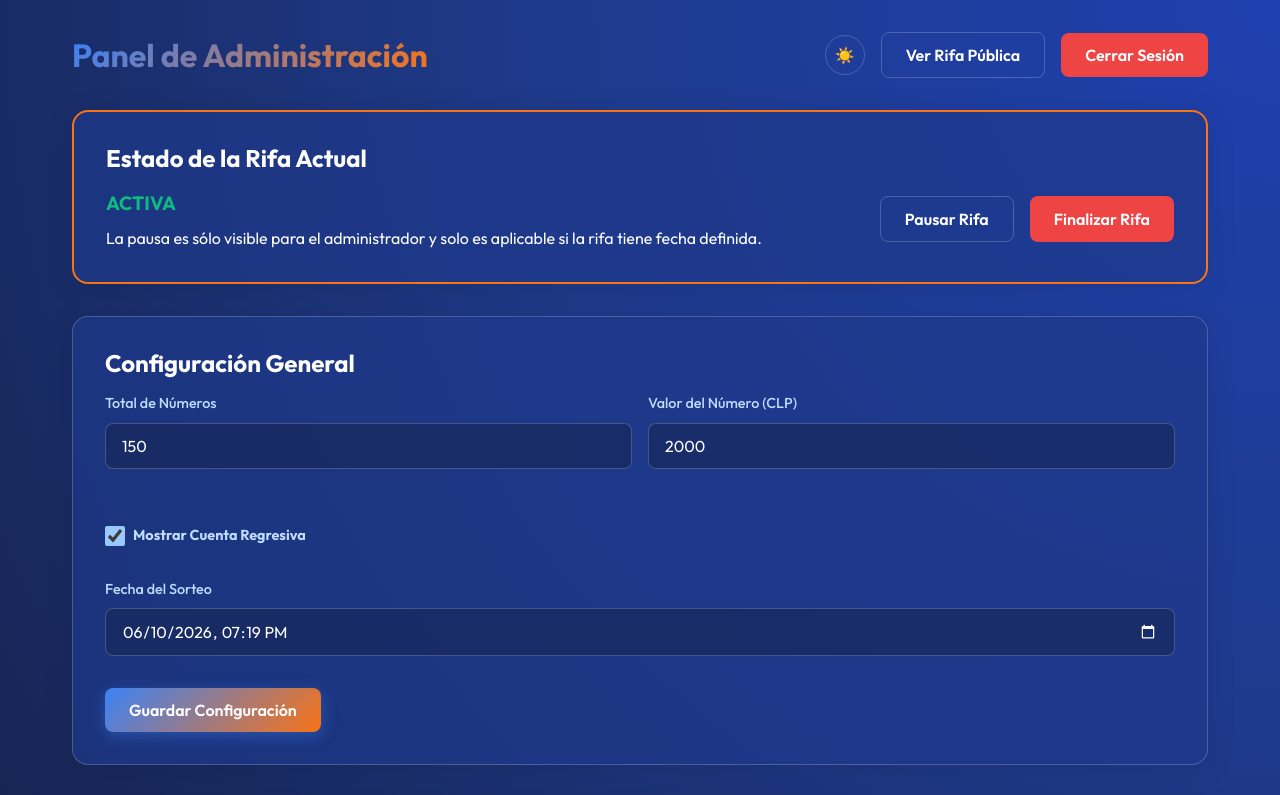
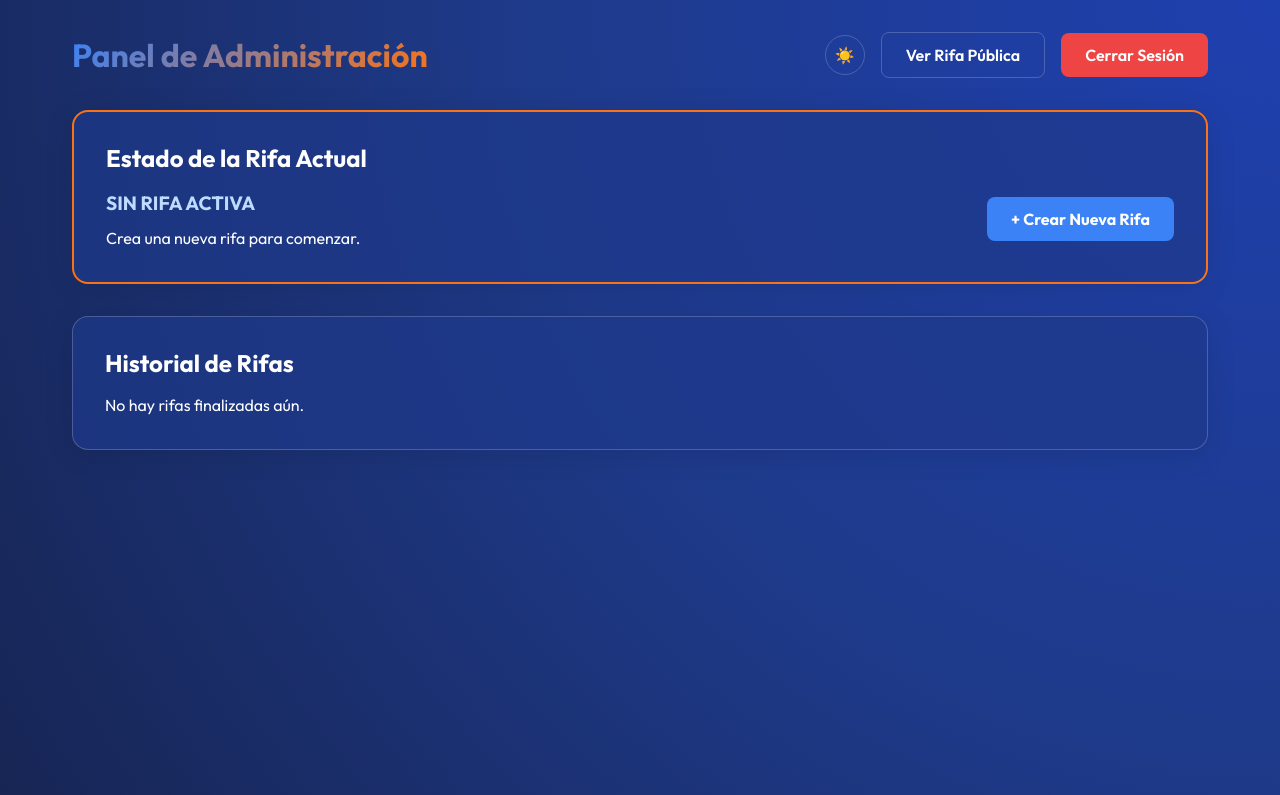
Before and after one commit to jfcosm/rifa-hernan-2026, a React (Vite) app: page /admin in a window 1280 px wide. Shown: the top 795 px of the page. Built offline with nearby package versions, Linux system fonts and the light colour scheme; sample sign-in values are in the browser's storage.

Commit message:
feat: Add create new raffle button and handle null config states

```diff
--- a/src/App.tsx
+++ b/src/App.tsx
@@ -34,7 +34,20 @@ const PublicView = () => {
     return () => clearInterval(interval);
   }, []);
 
-  if (!config) return null;
+  if (!config) {
+    return (
+      <div className="animate-fade-in" style={{ textAlign: 'center', padding: '4rem 2rem' }}>
+        <h1 style={{ fontSize: '3rem', color: 'var(--text-primary)', marginBottom: '2rem' }}>La Rifa de Hernán</h1>
+        <div className="glass-card" style={{ display: 'inline-block', padding: '3rem' }}>
+          <h2 style={{ color: 'var(--text-primary)', marginBottom: '1rem' }}>Actualmente no hay ninguna rifa en curso</h2>
+          <p style={{ color: 'var(--text-secondary)' }}>Vuelve más adelante para participar en nuestros próximos sorteos.</p>
+        </div>
+        <div style={{ marginTop: '2rem' }}>
+          <button className="btn btn-outline" onClick={() => navigate('/login')}>Admin</button>
+        </div>
+      </div>
+    );
+  }
 
   return (
     <div className="animate-fade-in">
--- a/src/components/AdminPanel.tsx
+++ b/src/components/AdminPanel.tsx
@@ -6,6 +6,7 @@ import {
   logoutAdmin,
   getPrizes, savePrizes,
   finishCurrentRaffle, getRaffleHistory,
+  createNewRaffle,
   formatCLP
 } from '../services/dataService';
 import type { RaffleNumber, RaffleConfig, Prize, RaffleHistoryItem } from '../services/dataService';
@@ -15,14 +16,7 @@ import { ThemeToggle } from './ThemeToggle';
 export const AdminPanel: React.FC = () => {
   const navigate = useNavigate();
   const [numbers, setNumbers] = useState<RaffleNumber[]>([]);
-  const [config, setConfig] = useState<RaffleConfig>({
-    totalNumbers: 150,
-    drawDate: '',
-    showCountdown: true,
-    drawDateMessage: 'Cuando se vendan todos los números',
-    ticketPrice: 2000,
-    status: 'active'
-  });
+  const [config, setConfig] = useState<RaffleConfig | null>(null);
   const [prizes, setPrizes] = useState<Prize[]>([]);
   const [history, setHistory] = useState<RaffleHistoryItem[]>([]);
 
@@ -43,16 +37,23 @@ export const AdminPanel: React.FC = () => {
   };
 
   const handleConfigSave = () => {
+    if (!config) return;
     saveRaffleConfig(config);
     setNumbers(getNumbers()); // refresh numbers in case total changed
     alert('Configuración guardada exitosamente');
   };
 
   const handleTogglePause = () => {
+    if (!config) return;
     const newStatus = config.status === 'paused' ? 'active' : 'paused';
     const newConfig: RaffleConfig = { ...config, status: newStatus };
     setConfig(newConfig);
     saveRaffleConfig(newConfig);
+  };
+
+  const handleCreateNewRaffle = () => {
+    createNewRaffle();
+    window.location.reload();
   };
 
   const handleFinishRaffle = () => {
@@ -115,24 +116,31 @@ export const AdminPanel: React.FC = () => {
           <h2 className="mb-4">Estado de la Rifa Actual</h2>
           <div style={{ display: 'flex', alignItems: 'center', justifyContent: 'space-between' }}>
             <div>
-              <span style={{ fontSize: '1.2rem', fontWeight: 'bold', color: config.status === 'paused' ? 'var(--accent-orange)' : 'var(--success)' }}>
-                {config.status === 'paused' ? 'PAUSADA' : 'ACTIVA'}
+              <span style={{ fontSize: '1.2rem', fontWeight: 'bold', color: config ? (config.status === 'paused' ? 'var(--accent-orange)' : 'var(--success)') : 'var(--text-secondary)' }}>
+                {config ? (config.status === 'paused' ? 'PAUSADA' : 'ACTIVA') : 'SIN RIFA ACTIVA'}
               </span>
               <p className="text-secondary" style={{ margin: '0.5rem 0 0 0' }}>
-                La pausa es sólo visible para el administrador y solo es aplicable si la rifa tiene fecha definida.
+                {config ? 'La pausa es sólo visible para el administrador y solo es aplicable si la rifa tiene fecha definida.' : 'Crea una nueva rifa para comenzar.'}
               </p>
             </div>
             <div style={{ display: 'flex', gap: '1rem' }}>
-              {config.showCountdown && (
+              {config && config.showCountdown && (
                 <button className="btn btn-outline" onClick={handleTogglePause}>
                   {config.status === 'paused' ? 'Reanudar Rifa' : 'Pausar Rifa'}
                 </button>
               )}
+              {config && (
                 <button className="btn btn-danger" onClick={handleFinishRaffle}>Finalizar Rifa</button>
+              )}
+              {!config && (
+                <button className="btn className-primary" style={{ backgroundColor: 'var(--accent-blue)', color: 'white', padding: '0.75rem 1.5rem', borderRadius: '8px', border: 'none', cursor: 'pointer', fontWeight: 'bold' }} onClick={handleCreateNewRaffle}>+ Crear Nueva Rifa</button>
+              )}
             </div>
           </div>
         </div>
 
+        {config && (
+          <>
             <div className="glass-card mb-8">
           <h2 className="mb-4">Configuración General</h2>
           <div style={{ display: 'grid', gridTemplateColumns: '1fr 1fr', gap: '1rem' }}>
@@ -259,6 +267,8 @@ export const AdminPanel: React.FC = () => {
               <p className="mb-4 text-secondary">Haz clic en un número para editar su estado y el comprador.</p>
               <NumberGrid numbers={numbers} onNumberClick={handleNumberClick} isAdmin={true} />
             </div>
+          </>
+        )}
 
         <div className="glass-card" style={{ marginTop: '2rem' }}>
           <h2 className="mb-4">Historial de Rifas</h2>
--- a/src/services/dataService.ts
+++ b/src/services/dataService.ts
@@ -42,7 +42,7 @@ const STORAGE_KEY_PRIZES = 'raffle_prizes';
 const STORAGE_KEY_CONFIG = 'raffle_config';
 const STORAGE_KEY_HISTORY = 'raffle_history';
 
-export const getRaffleConfig = (): RaffleConfig => {
+export const getRaffleConfig = (): RaffleConfig | null => {
   const data = localStorage.getItem(STORAGE_KEY_CONFIG);
   if (data) {
     const parsed = JSON.parse(data);
@@ -60,10 +60,13 @@ export const getRaffleConfig = (): RaffleConfig => {
     return parsed;
   }
 
-  // Default config
+  return null;
+};
+
+export const createNewRaffle = () => {
   const date = new Date();
-  date.setDate(date.getDate() + 30); // 30 days from now
-  return {
+  date.setDate(date.getDate() + 30);
+  const newConfig: RaffleConfig = {
     totalNumbers: 150,
     drawDate: date.toISOString(),
     showCountdown: true,
@@ -71,6 +74,7 @@ export const getRaffleConfig = (): RaffleConfig => {
     ticketPrice: 2000,
     status: 'active'
   };
+  saveRaffleConfig(newConfig);
 };
 
 export const saveRaffleConfig = (config: RaffleConfig) => {
@@ -94,6 +98,8 @@ export const getNumbers = (): RaffleNumber[] => {
 
   // Default numbers based on config
   const config = getRaffleConfig();
+  if (!config) return [];
+
   const defaultNumbers = Array.from({ length: config.totalNumbers }, (_, i) => ({
     id: i + 1,
     status: 'available' as const
@@ -182,6 +188,8 @@ export const getRaffleHistory = (): RaffleHistoryItem[] => {
 
 export const finishCurrentRaffle = () => {
   const config = getRaffleConfig();
+  if (!config) return;
+
   const numbers = getNumbers();
   const prizes = getPrizes();
 
```
Lines whose indentation alone changed are shown as unchanged.
